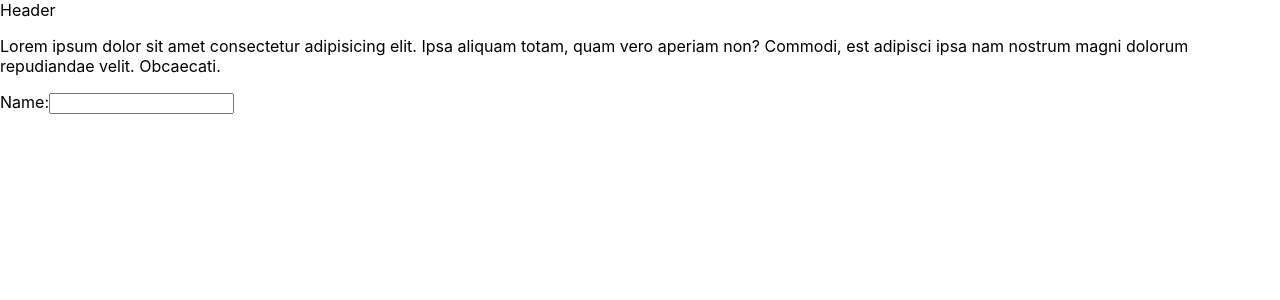
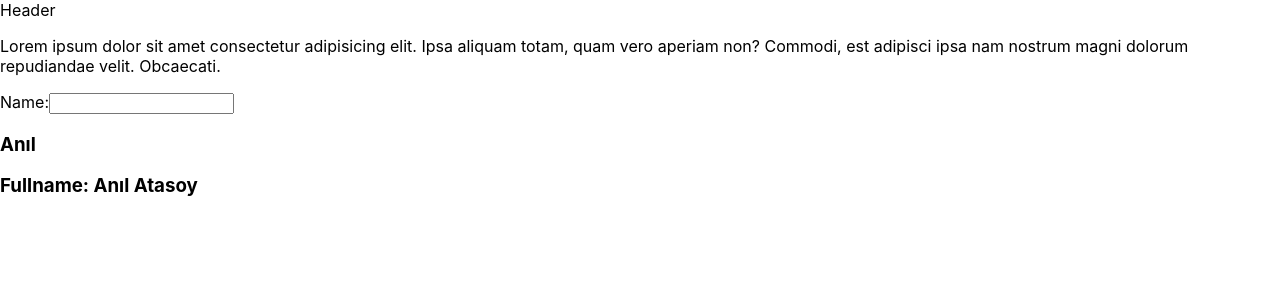
Before and after one commit to safaanilatasoy/Kodluyoruz-React, a React (Create React App) app in the folder components/hello-react/: page / in a window 1280 px wide. Shown: the top 300 px of the page. Built offline with nearby package versions, Linux system fonts and the light colour scheme.

Commit message:
Componentlerde Değişken Render Etmek

```diff
--- a/components/hello-react/src/App.js
+++ b/components/hello-react/src/App.js
@@ -1,5 +1,9 @@
 import './App.css';
 import Header from './components/Header'
+
+
+const name = "Anıl";
+const surname = "Atasoy";
 
 function App() {
   return (
@@ -16,6 +20,9 @@ function App() {
           <input id="myInput" type="text" />
         </label>
 
+        <h3>{name}</h3>
+        <h3>{`Fullname: ${name} ${surname}`}</h3>
+
     </>
 
   );
```
